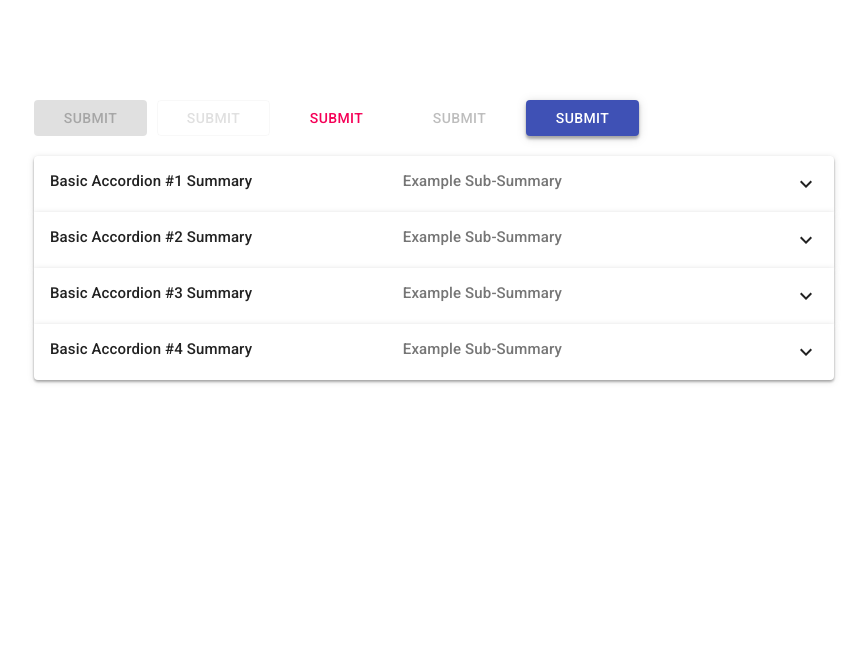
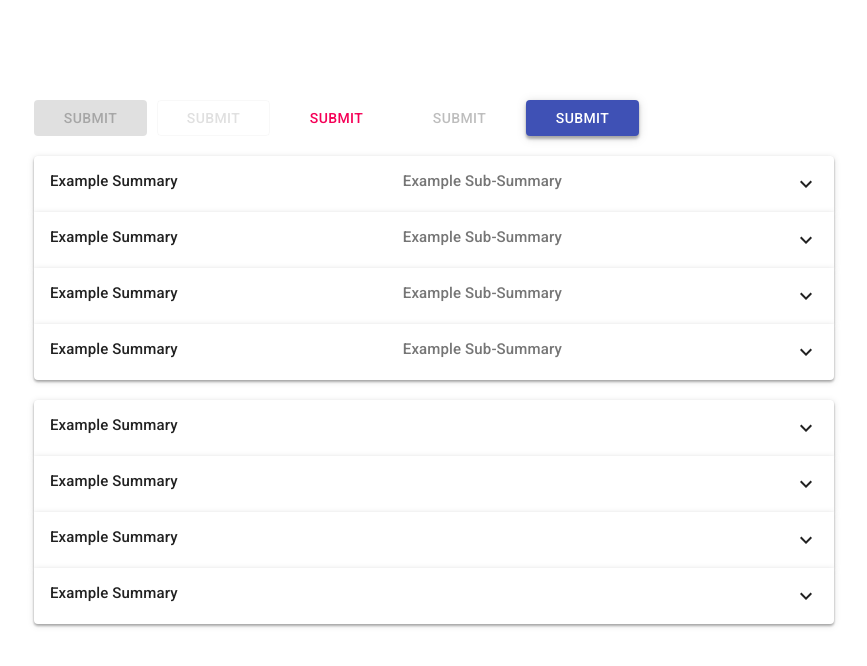
Before and after one commit to z123fg/antraui, a React (Create React App) app: page / in a window 1280 px wide. Shown: the top 666 px of the page, without its empty margins (66-933 px from the left). Built offline with nearby package versions, Linux system fonts and the light colour scheme.

Commit message:
add-simple-controlled-variants

```diff
--- a/src/components/MyAccordion/MyAccordion.tsx
+++ b/src/components/MyAccordion/MyAccordion.tsx
@@ -36,7 +36,7 @@ interface IMyAccordionProps {
   // onChange event
   onChange?: (evt: ChangeEvent) => void;
   // onClick event
-  onClick?: (evt: MouseEvent) => void;
+  onClick?: () => void;
 }
 
 const DefaultExpandIcon: FC = () => {
@@ -87,19 +87,8 @@ const MyAccordion: FC<IMyAccordionProps> = ({
     }
   }, [expandedState]);
 
-  return (
-    <article
-      className="antraUI-Accordion-container"
-      style={{
-        backgroundColor: disabled ? bgColorDisabled : bgColor,
-        marginBottom: expandedState ? 16 : 0,
-      }}
-    >
-      <div
-        onClick={handleClick}
-        className="antraUI-Accordion-summary-container"
-        style={{ color: color }}
-      >
+  const summaryChildren = (
+    <>
       <p className="antraUI-Accordion-summary-typography">{summary}</p>
 
       {variant === "controlled" && (
@@ -122,7 +111,34 @@ const MyAccordion: FC<IMyAccordionProps> = ({
       >
         {expandIcon}
       </div>
+    </>
+  );
+
+  return (
+    <article
+      className="antraUI-Accordion-container"
+      style={{
+        backgroundColor: disabled ? bgColorDisabled : bgColor,
+        marginBottom: expandedState ? 16 : 0,
+      }}
+    >
+      {variant === "simple" ? (
+        <div
+          onClick={handleClick}
+          className="antraUI-Accordion-summary-container"
+          style={{ color: color }}
+        >
+          {summaryChildren}
         </div>
+      ) : (
+        <div
+          onClick={onClick}
+          className="antraUI-Accordion-summary-container"
+          style={{ color: color }}
+        >
+          {summaryChildren}
+        </div>
+      )}
 
       {expandedState && (
         <div
--- a/src/components/MyAccordion/parent/MyAccordionParent.tsx
+++ b/src/components/MyAccordion/parent/MyAccordionParent.tsx
@@ -2,7 +2,7 @@
 // COMPONENT FOR TESTING PURPOSES ONLY
 //
 
-import { FC } from "react";
+import { FC, useState } from "react";
 import MyAccordion from "../MyAccordion";
 
 const UserExpandIcon: React.FC = () => {
@@ -37,24 +37,39 @@ const accordionData = [
 ];
 
 const MyAccordionParent: FC = () => {
+  const [expanded, setExpanded] = useState(false);
+
   return (
-    <div style={{ display: "block", maxWidth: 800, marginTop: 20 }}>
-      {accordionData.map((tab) => (
+    <>
+      <div style={{ display: "block", maxWidth: 800, marginTop: 20 }}>
         <MyAccordion
-          key={tab.id}
-          summary={tab.summary}
-          detail={tab.detail}
-          // variant="controlled"
-          // isExpanded={true}
-          // disabled={true}
-          // expandIcon={<UserExpandIcon />}
-          // bgColor="red"
-          // bgColorDisabled=""
-          // color=""
-          // colorSecondary=""
+          isExpanded={expanded}
+          onClick={() => console.log("clicked")}
+          variant="controlled"
         />
-      ))}
-    </div>
+        <MyAccordion
+          isExpanded={expanded}
+          onClick={() => console.log("clicked")}
+          variant="controlled"
+        />
+        <MyAccordion
+          isExpanded={expanded}
+          onClick={() => console.log("clicked")}
+          variant="controlled"
+        />
+        <MyAccordion
+          isExpanded={expanded}
+          onClick={() => console.log("clicked")}
+          variant="controlled"
+        />
+      </div>
+      <div style={{ display: "block", maxWidth: 800, marginTop: 20 }}>
+        <MyAccordion variant="simple" />
+        <MyAccordion variant="simple" />
+        <MyAccordion variant="simple" />
+        <MyAccordion variant="simple" />
+      </div>
+    </>
   );
 };
 export default MyAccordionParent;
```
Lines whose indentation alone changed are shown as unchanged.
